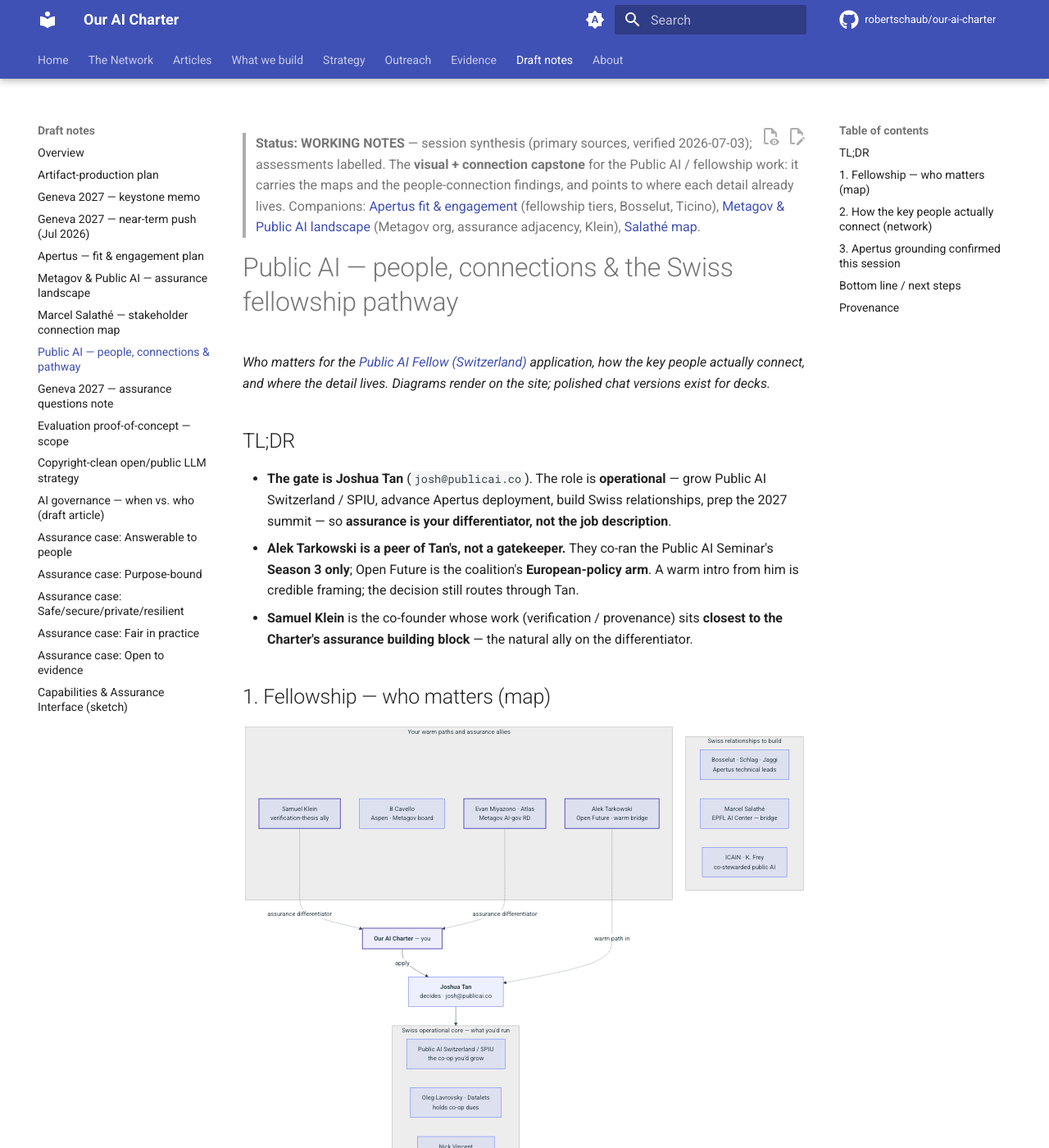
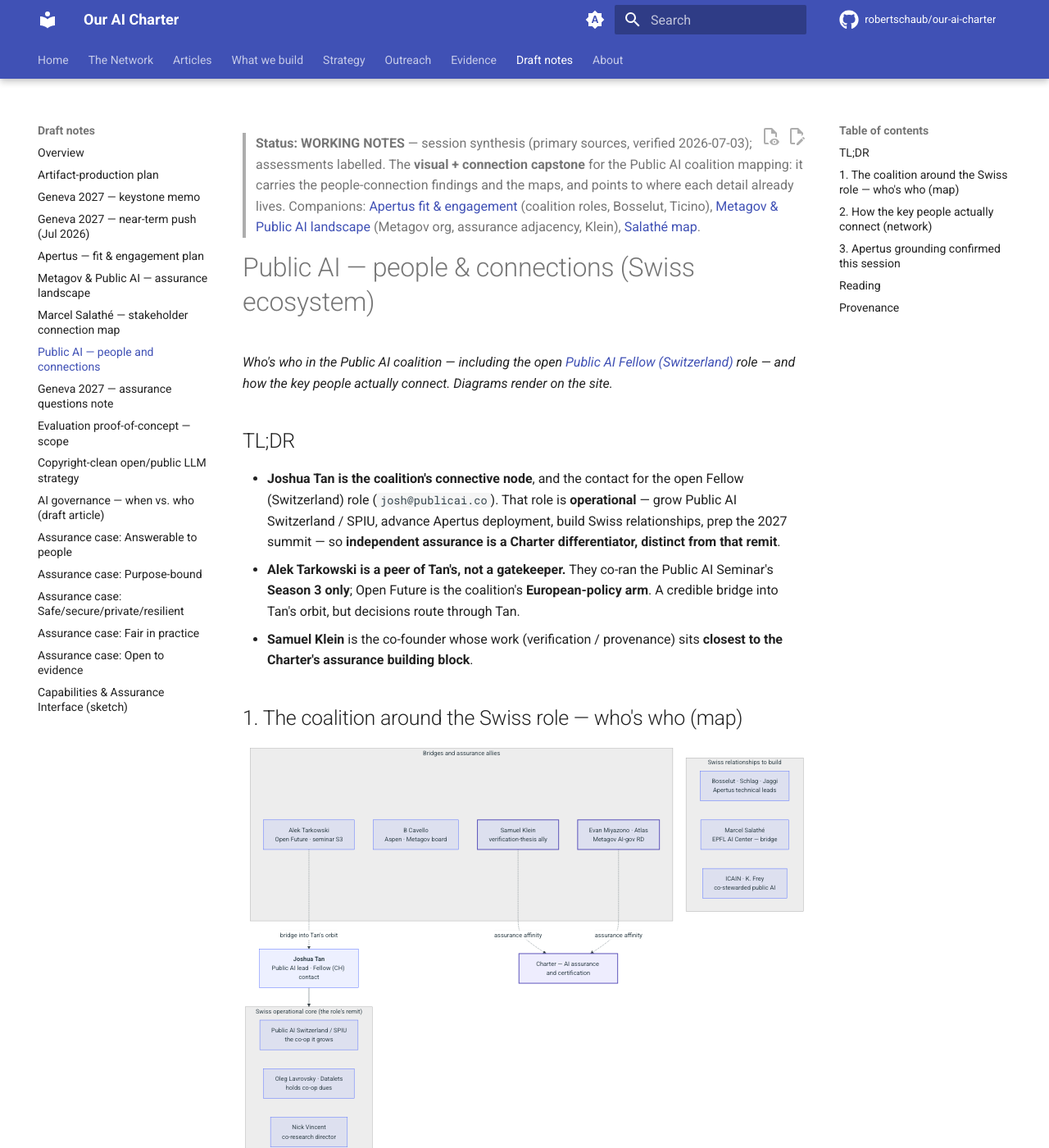
Before and after one commit to robertschaub/our-ai-charter, an MkDocs documentation site: the page built from docs/wip/public-ai-people-and-pathways.md, in a window 1280 px wide and 1400 px high. Shown: the whole window at 82% size. Built offline with MkDocs 1.6.1 and Material for MkDocs 9.7.7, drawn with Linux system fonts in a browser that asks for light colours; plug-ins that fetch from the network failed and are left out; comment, search, counter and statistics services are not loaded; some of the changed text lies outside the part shown.

Commit message:
docs(wip): reframe Public AI coalition notes to neutral landscape voice
Rewrote the people-and-connections capstone and adjusted the Apertus section-5 subsection and the Metagov landscape note so they read as third-person coalition/ecosystem mapping -- the open Swiss role described as a public opening -- rather than a first-person working voice. Reworked the who's-who diagram accordingly and removed a stray private-contact reference. Index/nav/changelog wording aligned. No factual or sourcing changes; mkdocs build --strict clean.

Co-Authored-By: Claude Opus 4.8 <noreply@anthropic.com>

````diff
--- a/docs/wip/public-ai-people-and-pathways.md
+++ b/docs/wip/public-ai-people-and-pathways.md
@@ -1,26 +1,24 @@
-> **Status: WORKING NOTES** — session synthesis (primary sources, verified 2026-07-03); assessments labelled. The **visual + connection capstone** for the Public AI / fellowship work: it carries the maps and the people-connection findings, and points to where each detail already lives. Companions: [Apertus fit & engagement](apertus-fit-and-engagement-plan.md) (fellowship tiers, Bosselut, Ticino), [Metagov & Public AI landscape](metagov-public-ai-landscape.md) (Metagov org, assurance adjacency, Klein), [Salathé map](marcel-salathe-stakeholder-map.md).
+> **Status: WORKING NOTES** — session synthesis (primary sources, verified 2026-07-03); assessments labelled. The **visual + connection capstone** for the Public AI coalition mapping: it carries the people-connection findings and the maps, and points to where each detail already lives. Companions: [Apertus fit & engagement](apertus-fit-and-engagement-plan.md) (coalition roles, Bosselut, Ticino), [Metagov & Public AI landscape](metagov-public-ai-landscape.md) (Metagov org, assurance adjacency, Klein), [Salathé map](marcel-salathe-stakeholder-map.md).
 
-# Public AI — people, connections & the Swiss fellowship pathway
+# Public AI — people & connections (Swiss ecosystem)
 
-*Who matters for the [Public AI Fellow (Switzerland)](https://publicai.network/jobs/fellow-switzerland) application, how the key people actually connect, and where the detail lives. Diagrams render on the site; polished chat versions exist for decks.*
+*Who's who in the Public AI coalition — including the open [Public AI Fellow (Switzerland)](https://publicai.network/jobs/fellow-switzerland) role — and how the key people actually connect. Diagrams render on the site.*
 
 ## TL;DR
 
-- **The gate is Joshua Tan** (`josh@publicai.co`). The role is **operational** — grow Public AI Switzerland / SPIU, advance Apertus deployment, build Swiss relationships, prep the 2027 summit — so **assurance is your differentiator, not the job description**.
-- **Alek Tarkowski is a peer of Tan's, not a gatekeeper.** They co-ran the Public AI Seminar's **Season 3 only**; Open Future is the coalition's **European-policy arm**. A warm intro from him is credible framing; the decision still routes through Tan.
-- **Samuel Klein** is the co-founder whose work (verification / provenance) sits **closest to the Charter's assurance building block** — the natural ally on the differentiator.
+- **Joshua Tan is the coalition's connective node**, and the contact for the open Fellow (Switzerland) role (`josh@publicai.co`). That role is **operational** — grow Public AI Switzerland / SPIU, advance Apertus deployment, build Swiss relationships, prep the 2027 summit — so **independent assurance is a Charter differentiator, distinct from that remit**.
+- **Alek Tarkowski is a peer of Tan's, not a gatekeeper.** They co-ran the Public AI Seminar's **Season 3 only**; Open Future is the coalition's **European-policy arm**. A credible bridge into Tan's orbit, but decisions route through Tan.
+- **Samuel Klein** is the co-founder whose work (verification / provenance) sits **closest to the Charter's assurance building block**.
 
-## 1. Fellowship — who matters (map)
+## 1. The coalition around the Swiss role — who's who (map)
 
 ```mermaid
 flowchart TD
-  YOU["<b>Our AI Charter</b> — you"]:::you
-  TAN["<b>Joshua Tan</b><br/>decides · josh@publicai.co"]
-  YOU -->|apply| TAN
+  TAN["<b>Joshua Tan</b><br/>Public AI lead · Fellow (CH) contact"]
 
-  subgraph CORE["Swiss operational core — what you'd run"]
+  subgraph CORE["Swiss operational core (the role's remit)"]
     direction LR
-    SPIU["Public AI Switzerland / SPIU<br/>the co-op you'd grow"]
+    SPIU["Public AI Switzerland / SPIU<br/>the co-op it grows"]
     LAV["Oleg Lavrovsky · Datalets<br/>holds co-op dues"]
     NV["Nick Vincent<br/>co-research director"]
     BJ["Brandon Jackson<br/>product"]
@@ -34,23 +32,24 @@ flowchart TD
     ICN["ICAIN · K. Frey<br/>co-stewarded public AI"]
   end
 
-  subgraph WARM["Your warm paths and assurance allies"]
+  subgraph WARM["Bridges and assurance allies"]
     direction LR
-    ALEK["Alek Tarkowski<br/>Open Future · warm bridge"]:::lev
+    ALEK["Alek Tarkowski<br/>Open Future · seminar S3"]
     CAV["B Cavello<br/>Aspen · Metagov board"]
     KLEIN["Samuel Klein<br/>verification-thesis ally"]:::lev
     MIY["Evan Miyazono · Atlas<br/>Metagov AI-gov RD"]:::lev
   end
 
-  ALEK -.->|warm path in| TAN
-  KLEIN -.->|assurance differentiator| YOU
-  MIY -.->|assurance differentiator| YOU
+  CHT["Charter — AI assurance and certification"]:::charter
+  ALEK -.->|bridge into Tan's orbit| TAN
+  KLEIN -.->|assurance affinity| CHT
+  MIY -.->|assurance affinity| CHT
 
-  classDef you fill:#EEEDFE,stroke:#534AB7,stroke-width:2px,color:#26215C;
+  classDef charter fill:#EEEDFE,stroke:#534AB7,stroke-width:2px,color:#26215C;
   classDef lev stroke:#534AB7,stroke-width:2px;
 ```
 
-Detailed tiers, the full remit, and the framing cautions live in the [Apertus note](apertus-fit-and-engagement-plan.md)'s *Fellow, Switzerland — who matters* subsection (§5). Violet = your assets; dashed = a warm path in.
+The role's detailed remit and the framing cautions live in the [Apertus note](apertus-fit-and-engagement-plan.md) (§5). Violet = the Charter's assurance angle; dashed = bridges / affinities.
 
 ## 2. How the key people actually connect (network)
 
@@ -88,12 +87,12 @@ Both folded into the [Apertus note §1](apertus-fit-and-engagement-plan.md); rec
 - **Antoine Bosselut co-leads Apertus *and* the Swiss AI Initiative** and sits on its Steering Committee (ETH + EPFL, equal voting power) — [swiss-ai.org](https://www.swiss-ai.org/team-3).
 - **First government production use — canton Ticino** runs in-house document translation on a fine-tuned **Apertus-8B** (Artificialy-built; ~100 staff; in-canton data centre; no data leaves Swiss infrastructure) — [CSCS](https://www.cscs.ch/science/computer-science-hpc/2026/apertus-powers-in-house-ai-translation-for-ticino), [EPFL](https://actu.epfl.ch/news/apertus-powers-in-house-ai-translation-for-ticin-3/). *Sensitive-document translation in real government use is exactly where independent assurance would matter.*
 
-## Bottom line / next steps
+## Reading
 
-- **Route through Tan**; use a Tarkowski intro as warm framing — currently *requested, unconfirmed* (kept out of public docs; internal state only).
-- **Lead operational, add assurance** as the differentiator — **Klein** and **Miyazono / Atlas** are the allies who will get it fastest.
-- For the Swiss relationships the role exists to build: **Salathé** (ecosystem bridge), **Bosselut / Schlag / Jaggi** (Apertus), **ICAIN / Frey** (co-stewarded angle).
+- The role's decisions route through **Tan**; the Charter's distinct contribution is **independent assurance**, where **Klein** and **Miyazono / Atlas** are the nearest allies.
+- The Swiss relationships the role builds run through **Salathé** (ecosystem bridge), the **Apertus leads** (Bosselut / Schlag / Jaggi), and **ICAIN / Frey** (co-stewarded angle).
+- Tan, Tarkowski (Open Future / EU policy), Klein (verification), and Cavello (Aspen) are the coalition's connective figures — peers in one movement, not a hierarchy.
 
 ## Provenance
 
-Built 2026-07-03 from primary sources: [Public AI Seminar](https://publicai.network/seminar.html), [The Case for Public AI (arXiv 2311.11350)](https://arxiv.org/abs/2311.11350), [Open Future](https://openfuture.eu/), [Berkman Klein — SJ Klein](https://cyber.harvard.edu/people/sklein), the [Fellow posting](https://publicai.network/jobs/fellow-switzerland), [swiss-ai.org team](https://www.swiss-ai.org/team-3), [CSCS](https://www.cscs.ch/science/computer-science-hpc/2026/apertus-powers-in-house-ai-translation-for-ticino) and [EPFL](https://actu.epfl.ch/news/apertus-powers-in-house-ai-translation-for-ticin-3/) on Ticino. Facts cited inline; assessments labelled; no private correspondence (the Tarkowski intro state is internal-only).
+Built 2026-07-03 from primary sources: [Public AI Seminar](https://publicai.network/seminar.html), [The Case for Public AI (arXiv 2311.11350)](https://arxiv.org/abs/2311.11350), [Open Future](https://openfuture.eu/), [Berkman Klein — SJ Klein](https://cyber.harvard.edu/people/sklein), the [Fellow posting](https://publicai.network/jobs/fellow-switzerland), [swiss-ai.org team](https://www.swiss-ai.org/team-3), [CSCS](https://www.cscs.ch/science/computer-science-hpc/2026/apertus-powers-in-house-ai-translation-for-ticino) and [EPFL](https://actu.epfl.ch/news/apertus-powers-in-house-ai-translation-for-ticin-3/) on Ticino. Facts cited inline; assessments labelled.
--- a/mkdocs.yml
+++ b/mkdocs.yml
@@ -169,7 +169,7 @@ nav:
       - "Apertus — fit & engagement plan": wip/apertus-fit-and-engagement-plan.md
       - "Metagov & Public AI — assurance landscape": wip/metagov-public-ai-landscape.md
       - "Marcel Salathé — stakeholder connection map": wip/marcel-salathe-stakeholder-map.md
-      - "Public AI — people, connections & pathway": wip/public-ai-people-and-pathways.md
+      - "Public AI — people and connections": wip/public-ai-people-and-pathways.md
       - "Geneva 2027 — assurance questions note": wip/geneva-2027-assurance-questions-note.md
       - "Evaluation proof-of-concept — scope": wip/evaluation-poc-scope.md
       - "Copyright-clean open/public LLM strategy": wip/copyright-clean-open-llm-strategy.md
````
Also changed, not shown: other parts of docs/wip/public-ai-people-and-pathways.md (+1 -1 lines), CHANGELOG.md (+3 -2 lines), docs/wip/README.md (+1 -1 lines), docs/wip/apertus-fit-and-engagement-plan.md (+6 -6 lines), docs/wip/metagov-public-ai-landscape.md (+5 -5 lines).
